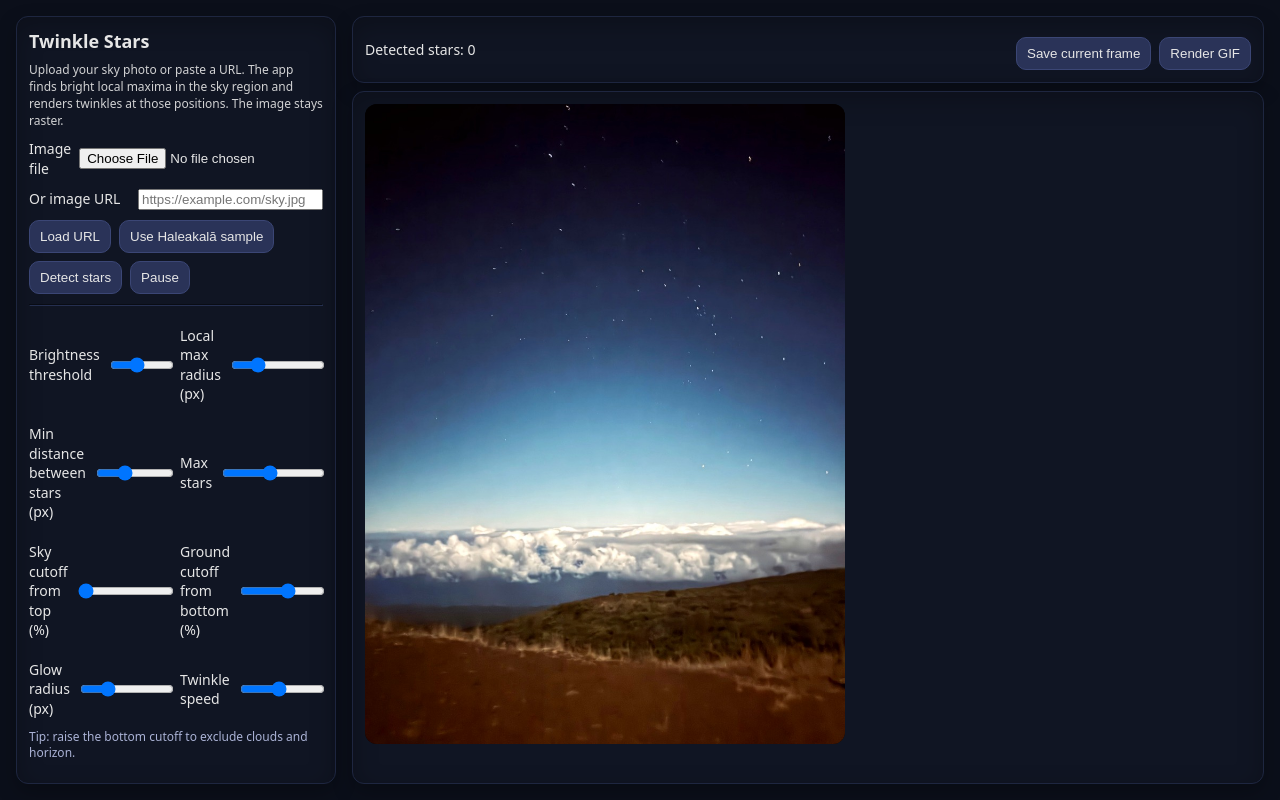
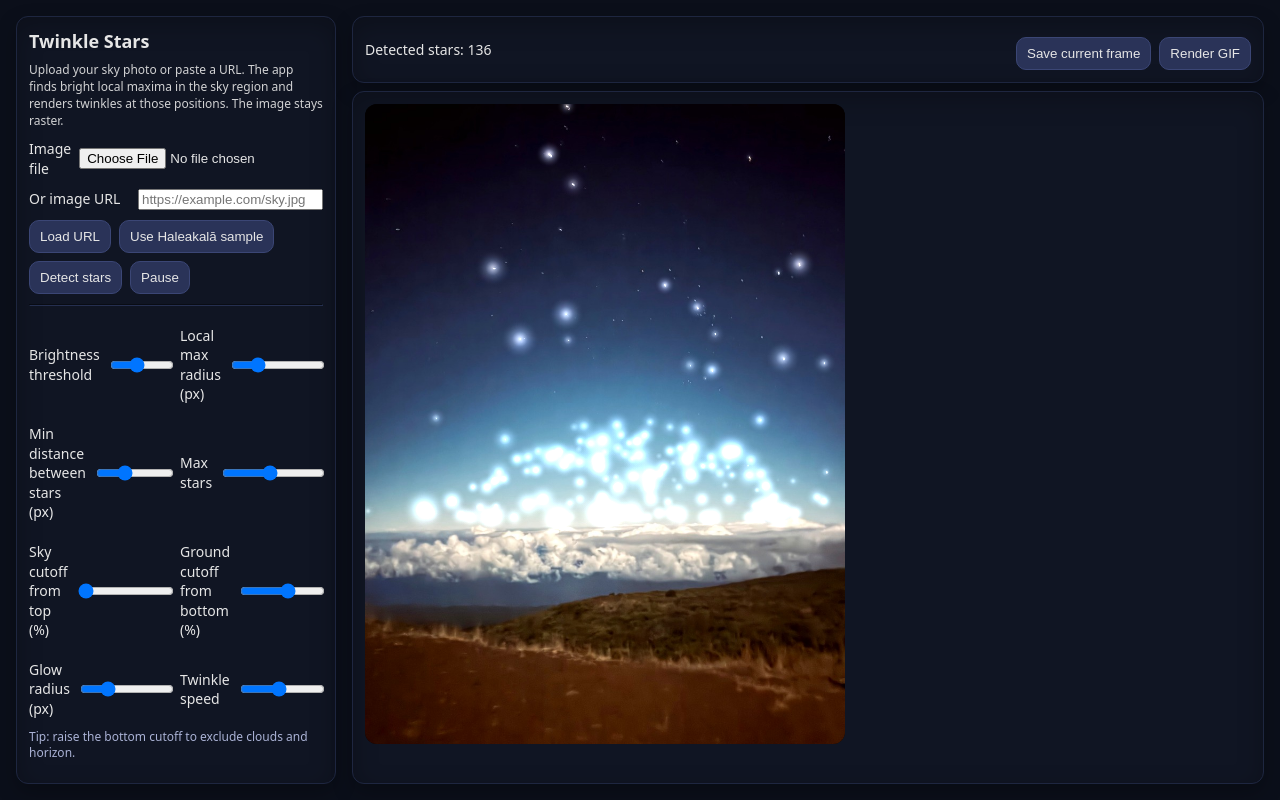
Before and after one commit to sol-kismulet/chanel.learndoteach.org, a plain HTML site: page index.html in a window 1280 px wide. Drawn offline with Linux system fonts and the light colour scheme.

Commit message:
Auto-detect stars when an image loads

```diff
--- a/index.html
+++ b/index.html
@@ -266,6 +266,7 @@
       stars = [];
       count.textContent = '0';
       enableActions();
+      detectStars();
     };
     img.onerror = () => alert('Could not load image');
     img.src = src;
```
